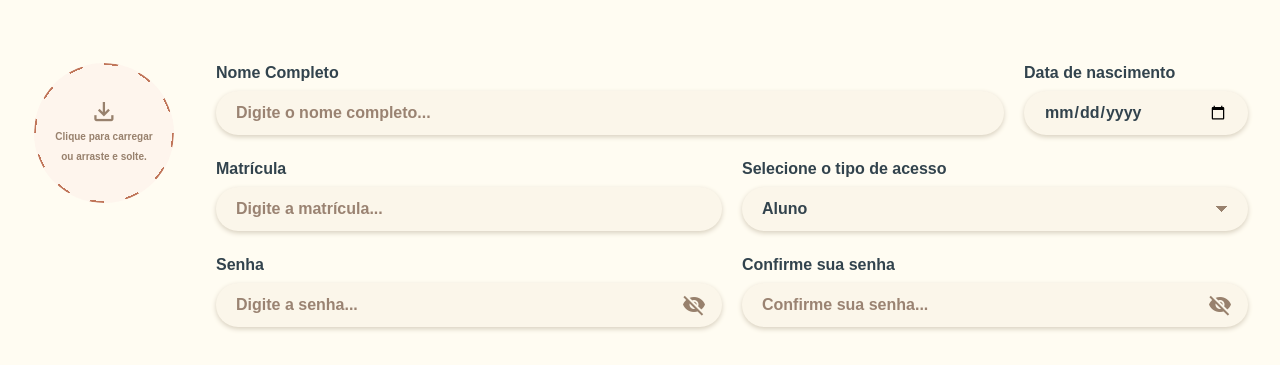
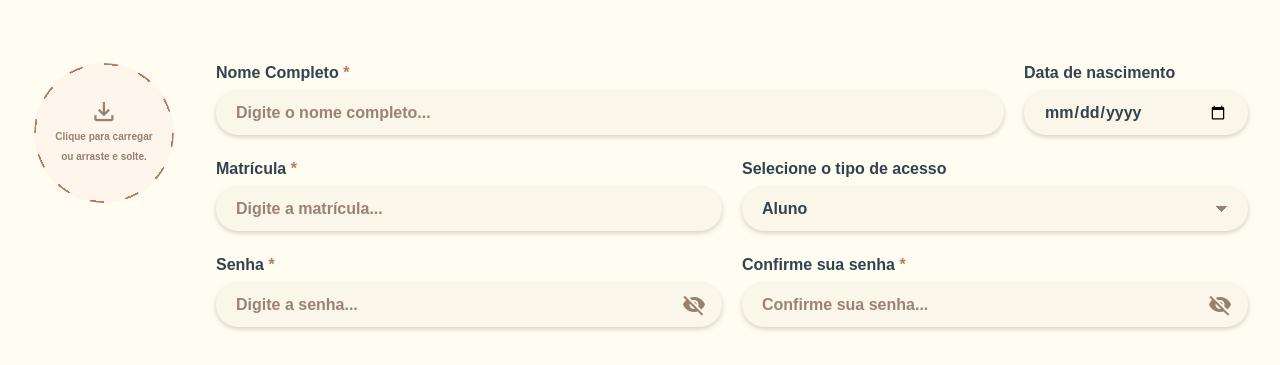
Before and after one commit to david-pessoa/tech-challenge-frontend, a React (Vite) app: page /user/new in a window 1280 px wide. Shown: the part 234-599 px from the top of the page. Built offline with nearby package versions, Linux system fonts and the light colour scheme; no server answers.

Commit message:
feat: improve user form validation feedback

```diff
--- a/src/pages/UserRegister.tsx
+++ b/src/pages/UserRegister.tsx
@@ -181,6 +181,10 @@ const Field = styled.label<{ $full?: boolean }>`
   font-size: ${({ theme }) => theme.typography.field.fontSize};
   font-weight: ${({ theme }) => theme.typography.field.fontWeight};
   line-height: ${({ theme }) => theme.typography.field.lineHeight};
+`;
+
+const RequiredMark = styled.span`
+  color: ${({ theme }) => theme.colors.primary};
 `;
 
 const fieldControlStyles = ({ theme }: { theme: typeof import('../styles/theme').theme }) => `
@@ -474,7 +478,9 @@ export default function UserRegister({ isNew }: UserRegisterProps) {
           <Fields>
             <NameDateRow>
               <Field htmlFor="nome">
-                Nome Completo
+                <span>
+                  Nome Completo <RequiredMark>*</RequiredMark>
+                </span>
                 <Input
                   id="nome"
                   name="nome"
@@ -497,7 +503,9 @@ export default function UserRegister({ isNew }: UserRegisterProps) {
             </NameDateRow>
 
             <Field htmlFor="matricula">
-              Matrícula
+              <span>
+                Matrícula <RequiredMark>*</RequiredMark>
+              </span>
               <Input
                 id="matricula"
                 name="matricula"
@@ -522,7 +530,9 @@ export default function UserRegister({ isNew }: UserRegisterProps) {
             </Field>
 
             <Field htmlFor="senha">
-              Senha
+              <span>
+                Senha <RequiredMark>*</RequiredMark>
+              </span>
               <PasswordInputWrapper>
                 <PasswordInput
                   id="senha"
@@ -546,7 +556,9 @@ export default function UserRegister({ isNew }: UserRegisterProps) {
             </Field>
 
             <Field htmlFor="confirmarSenha">
-              Confirme sua senha
+              <span>
+                Confirme sua senha <RequiredMark>*</RequiredMark>
+              </span>
               <PasswordInputWrapper>
                 <PasswordInput
                   id="confirmarSenha"
```
